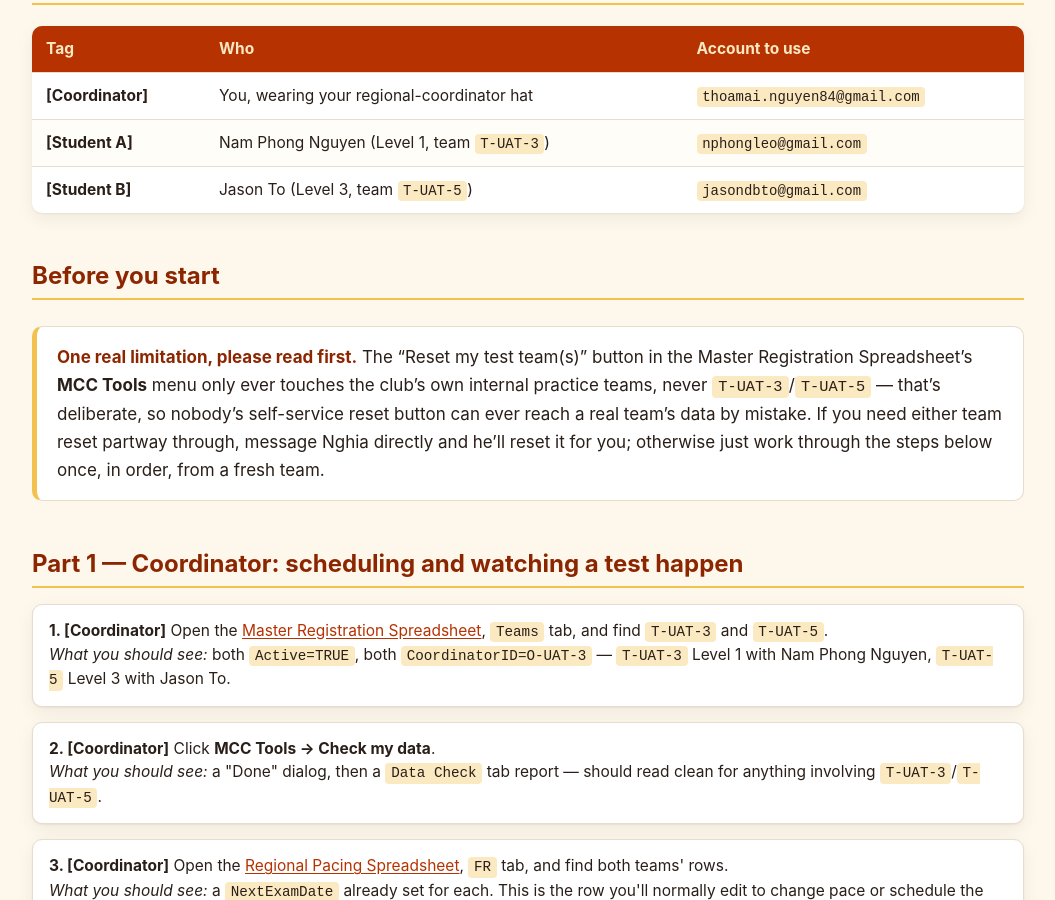
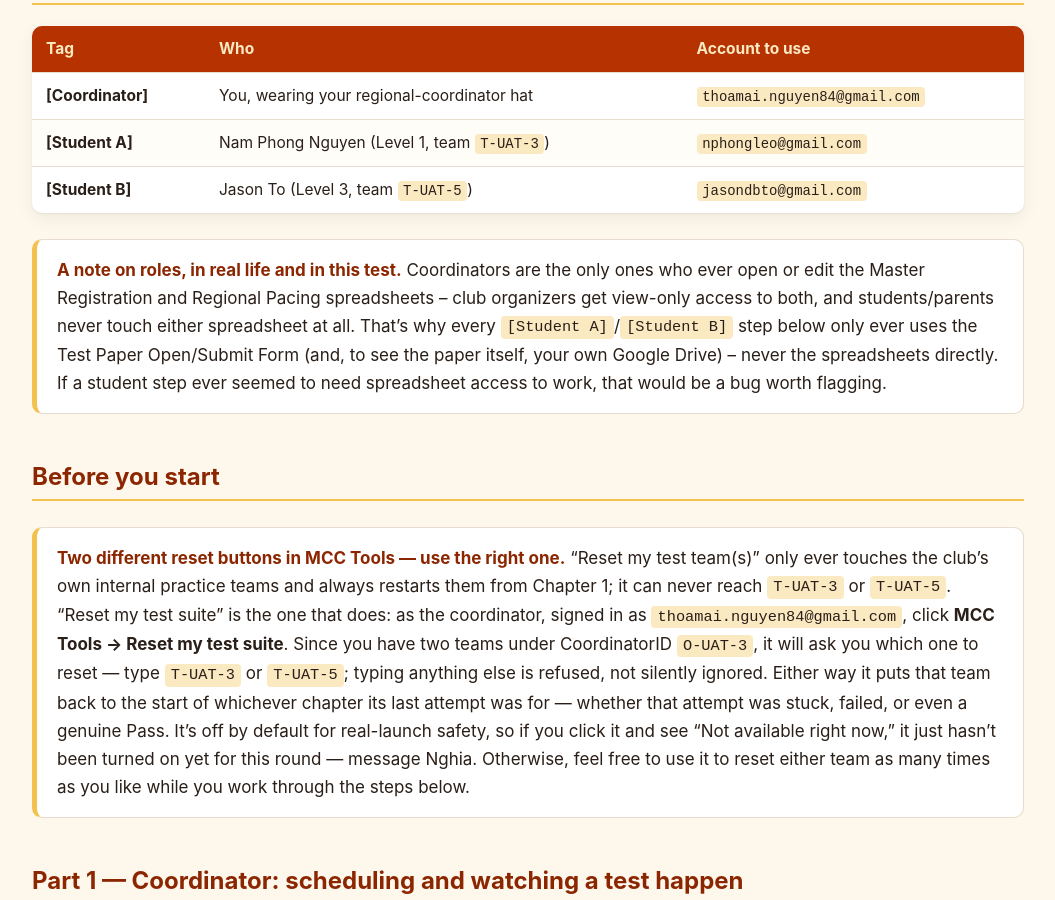
Before and after one commit to nghia71/nghia71.github.io, a Jekyll site: the page built from uat-thoa-mai.md, in a window 1280 px wide and 900 px high, scrolled down 736 px. Shown: the whole window, without its empty margins (112-1167 px from the left). Built offline with Jekyll 4.4.1, drawn with Linux system fonts in a browser that asks for light colours.

Commit message:
Update UAT tester guides for coordinator-only reset and role model
- Point testers to the new "MCC Tools > Reset my test suite" button
  (resetMyTestSuite()) for resetting their own real UAT team, since it
  reaches T-UAT-1/2/3/5 directly by matching the clicking coordinator's
  CoordinatorID -- unlike "Reset my test team(s)", which only touches
  the club's internal fixture teams. Notes it's off by default until
  Nghia enables it for the round.
- Add an explicit note on roles: coordinators are the only ones who
  edit the Master Registration and Regional Pacing spreadsheets;
  organizers get view-only access to both; students/parents never
  touch either spreadsheet, only the Test Paper Open/Submit Form.

Co-Authored-By: Claude Sonnet 5 <noreply@anthropic.com>
Claude-Session: https://claude.ai/code/session_015fnAyissPHLrFqhmKJxWoJ

```diff
--- a/uat-thoa-mai.md
+++ b/uat-thoa-mai.md
@@ -18,10 +18,14 @@ This page is yours alone. It uses two dedicated practice teams — `T-UAT-3` and
 | **[Student A]** | Nam Phong Nguyen (Level 1, team `T-UAT-3`) | `nphongleo@gmail.com` |
 | **[Student B]** | Jason To (Level 3, team `T-UAT-5`) | `jasondbto@gmail.com` |
 
+<div class="note" markdown="1">
+**A note on roles, in real life and in this test.** Coordinators are the only ones who ever open or edit the Master Registration and Regional Pacing spreadsheets -- club organizers get view-only access to both, and students/parents never touch either spreadsheet at all. That's why every `[Student A]`/`[Student B]` step below only ever uses the Test Paper Open/Submit Form (and, to see the paper itself, your own Google Drive) -- never the spreadsheets directly. If a student step ever seemed to need spreadsheet access to work, that would be a bug worth flagging.
+</div>
+
 ## Before you start
 
 <div class="note" markdown="1">
-**One real limitation, please read first.** The "Reset my test team(s)" button in the Master Registration Spreadsheet's **MCC Tools** menu only ever touches the club's own internal practice teams, never `T-UAT-3`/`T-UAT-5` — that's deliberate, so nobody's self-service reset button can ever reach a real team's data by mistake. If you need either team reset partway through, message Nghia directly and he'll reset it for you; otherwise just work through the steps below once, in order, from a fresh team.
+**Two different reset buttons in MCC Tools — use the right one.** “Reset my test team(s)” only ever touches the club's own internal practice teams and always restarts them from Chapter 1; it can never reach `T-UAT-3` or `T-UAT-5`. “Reset my test suite” is the one that does: as the coordinator, signed in as `thoamai.nguyen84@gmail.com`, click **MCC Tools → Reset my test suite**. Since you have two teams under CoordinatorID `O-UAT-3`, it will ask you which one to reset — type `T-UAT-3` or `T-UAT-5`; typing anything else is refused, not silently ignored. Either way it puts that team back to the start of whichever chapter its last attempt was for — whether that attempt was stuck, failed, or even a genuine Pass. It's off by default for real-launch safety, so if you click it and see “Not available right now,” it just hasn't been turned on yet for this round — message Nghia. Otherwise, feel free to use it to reset either team as many times as you like while you work through the steps below.
 </div>
 
 ## Part 1 — Coordinator: scheduling and watching a test happen
```
Also changed, not shown: uat-anh-tran.md (+5 -1 lines), uat-son-ho.md (+5 -1 lines).
